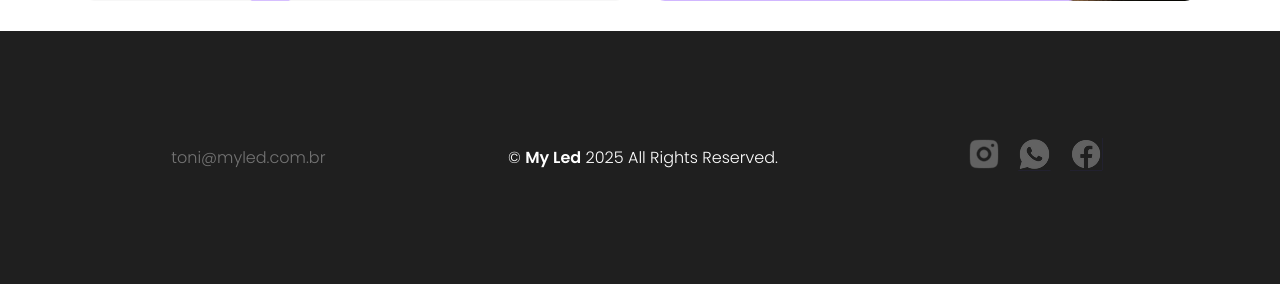
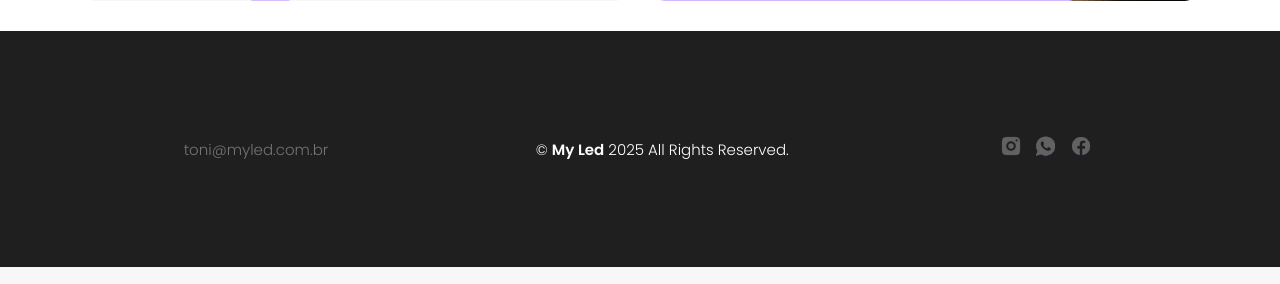
Before and after one commit to senagab/LED-advertising-company, a PHP site: page / in a window 1280 px wide; the page is wider, and only the part inside the window is pictured. Shown: the part 3120-3404 px from the top of that part. Run offline with PHP 8.4, Linux system fonts and the light colour scheme.

Commit message:
chore: footer font-size and padding

```diff
--- a/src/style.css
+++ b/src/style.css
@@ -439,13 +439,13 @@ a:active .logo {
 .footer {
     background-color: #1f1f1f;
     color: #747474;
+    font-size: 15px;
 }
 
 .footer-container {
     display: flex;
     flex-direction: row;
     justify-content: space-around;
-    padding: 40px 80px;
     align-items: center;
     padding: 100px 80px;
 }
@@ -456,13 +456,13 @@ a:active .logo {
 
 .footer-socials {
     display: flex;
+    flex-direction: row;
     gap: 5px;
-    flex-direction: row;
 }
 
 .social-item {
-    width: 46px;
-    height: 46px;
+    width: 30px;
+    height: 30px;
     opacity: .6;
 }
 
```
